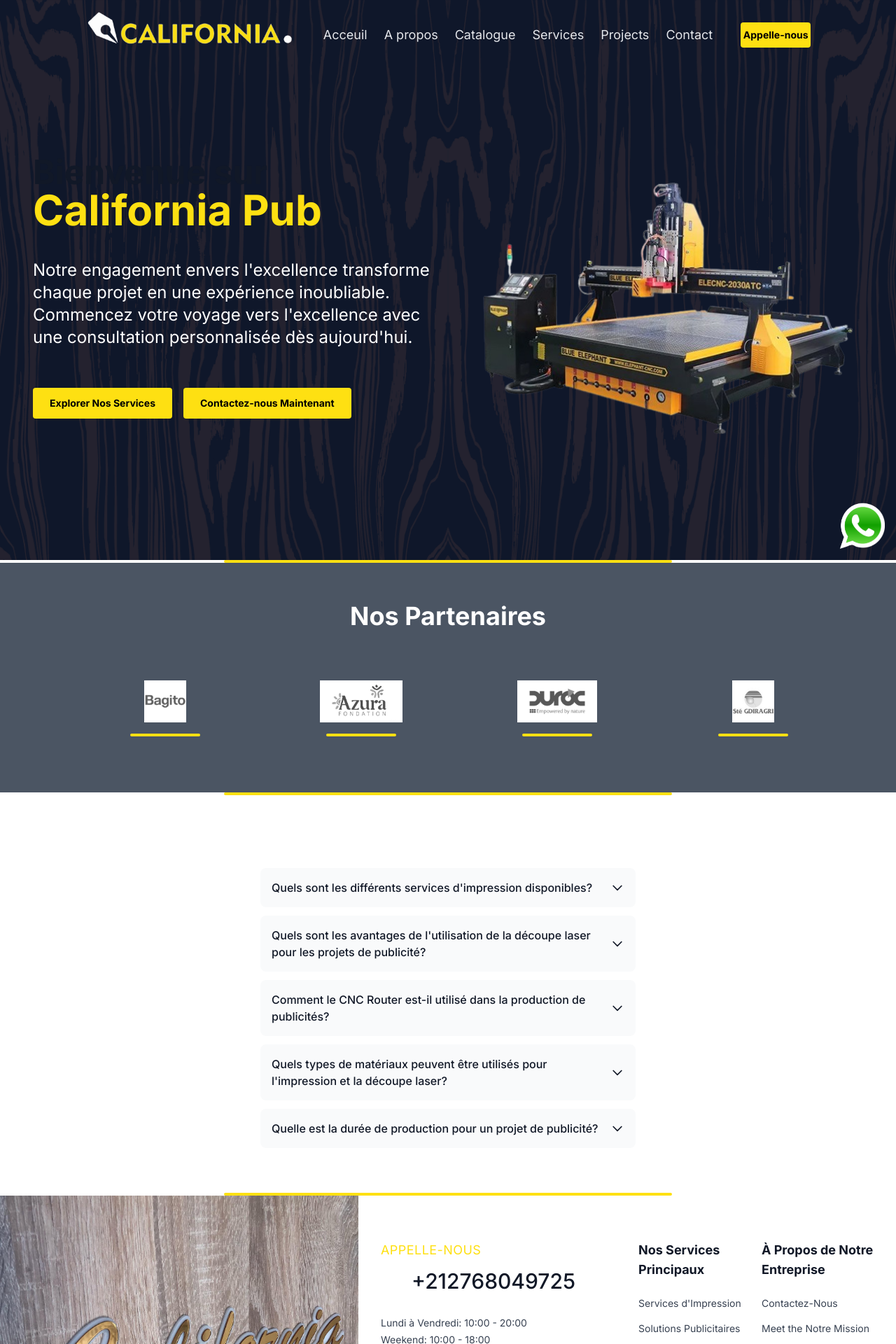
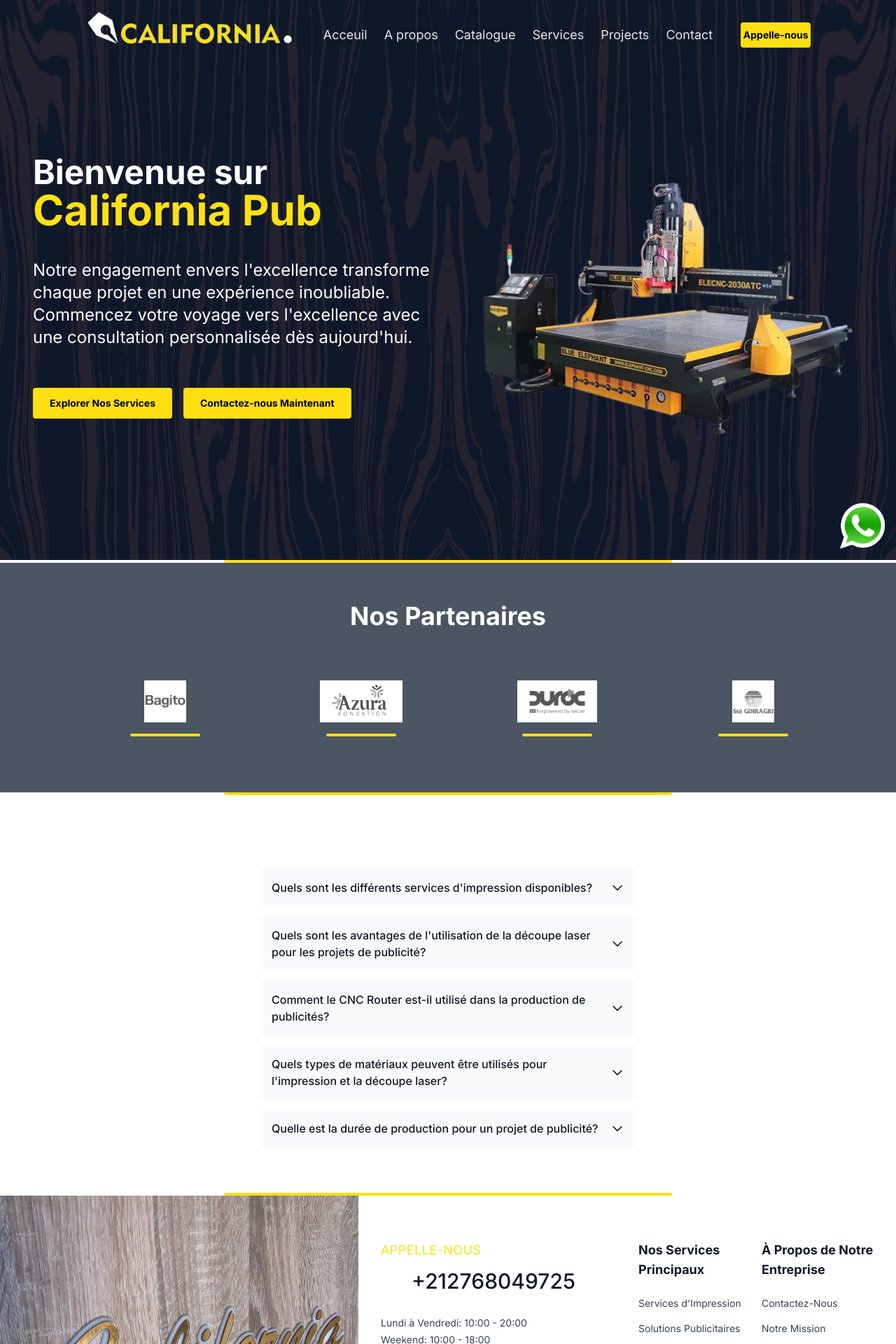
Before and after one commit to Anass-gouzgar/california-pub, a Next.js app: page / in a window 1280 px wide. Shown: the top 1920 px of the page at 70% size. Built offline with nearby package versions, Linux system fonts and the light colour scheme.

Commit message:
last updates

```diff
--- a/modules/home_page/Footer/index.jsx
+++ b/modules/home_page/Footer/index.jsx
@@ -163,7 +163,7 @@ let currentYear = new Date().getFullYear();
                   href="#"
                   className="text-gray-700 transition hover:opacity-75 dark:text-gray-200"
                 >
-                  Meet the Notre Mission
+                  Notre Mission
                 </Link>
 
                 <Link
--- a/modules/home_page/Header/index.jsx
+++ b/modules/home_page/Header/index.jsx
@@ -60,7 +60,7 @@ const Header = () => {
                   <li key={index}>
                     <Link
                       href={link.href}
-                      className="relative text-gray-200 z-50 before:content-[''] before:absolute before:w-0 before:h-2 before:bg-amber-500 before:bottom-0 before:rounded-xl before:-z-10 hover:before:w-1/2 before:duration-300"
+                      className="relative text-gray-200 z-50 before:content-[''] before:absolute before:w-0 before:h-2 before:bg-mainYellowColor before:bottom-0 before:rounded-xl before:-z-10 hover:before:w-1/2 before:duration-300"
                     >
                       {link.name}
                     </Link>
--- a/modules/home_page/Hero/Hero.jsx
+++ b/modules/home_page/Hero/Hero.jsx
@@ -10,9 +10,9 @@ const Hero = () => {
     <section className=" h-auto grid md:grid-cols-2 p-44 bg-slate-900 pt-32 sm:pt-44 mainBg px-6 py-24g pb-44 gap-5 sm:p-10 ">
       {/* hero description */}
       <div className="flex flex-col justify-end md:justify-center mx-auto max-w-xl md:gap-6 md:h-[80%] ">
-        <h2 className=" text-2xl font-bold text-gray-900 md:text-5xl dark:text-white">
-          Bienvenue sur{" "}
-          <span className="text-6xl font-bold text-[#FEE012]">
+        <h2 className=" text-2xl font-bold  md:text-5xl text-white">
+          Bienvenue sur <br />
+          <span className="text-6xl font-bold text-mainYellowColor">
             California Pub
           </span>
         </h2>
```
